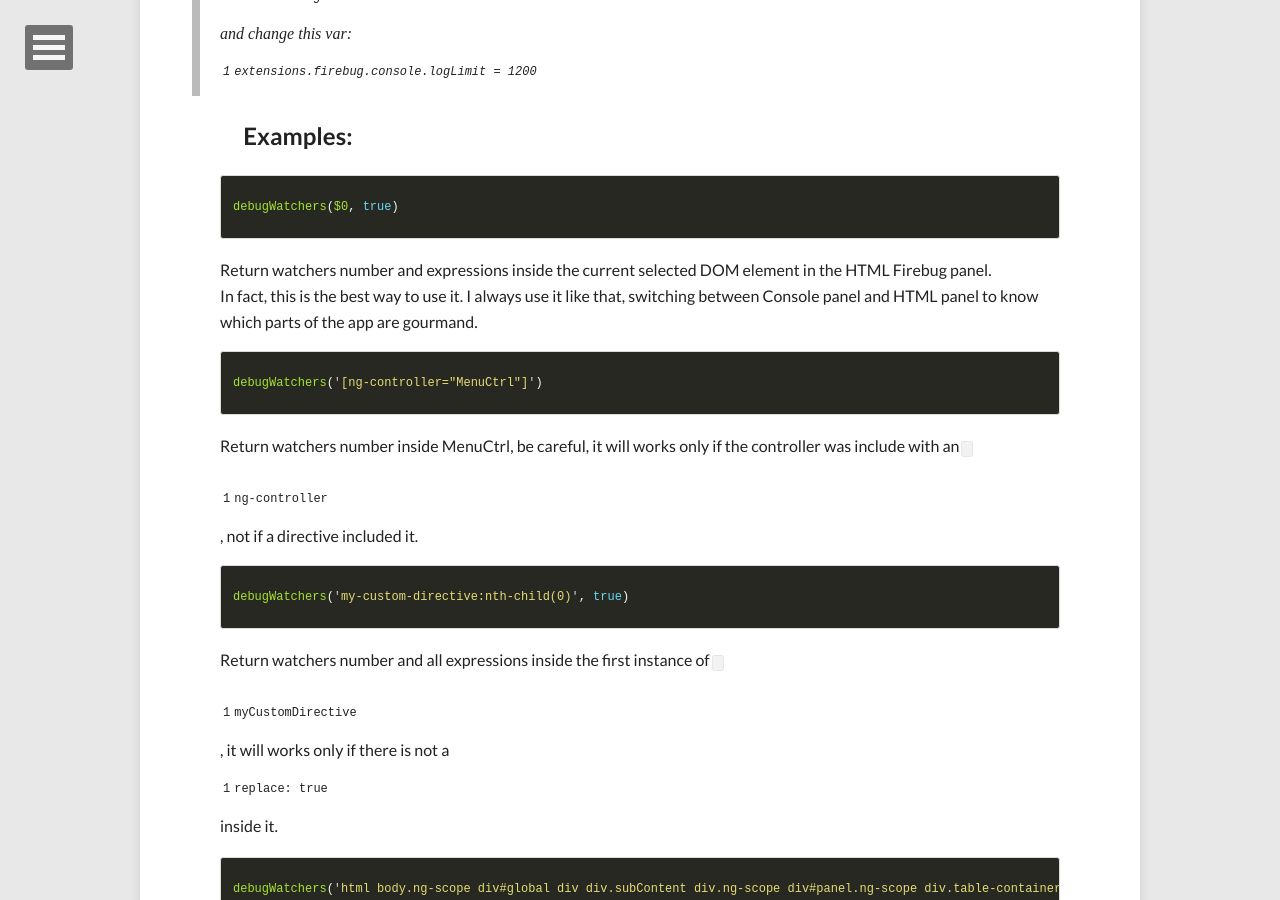
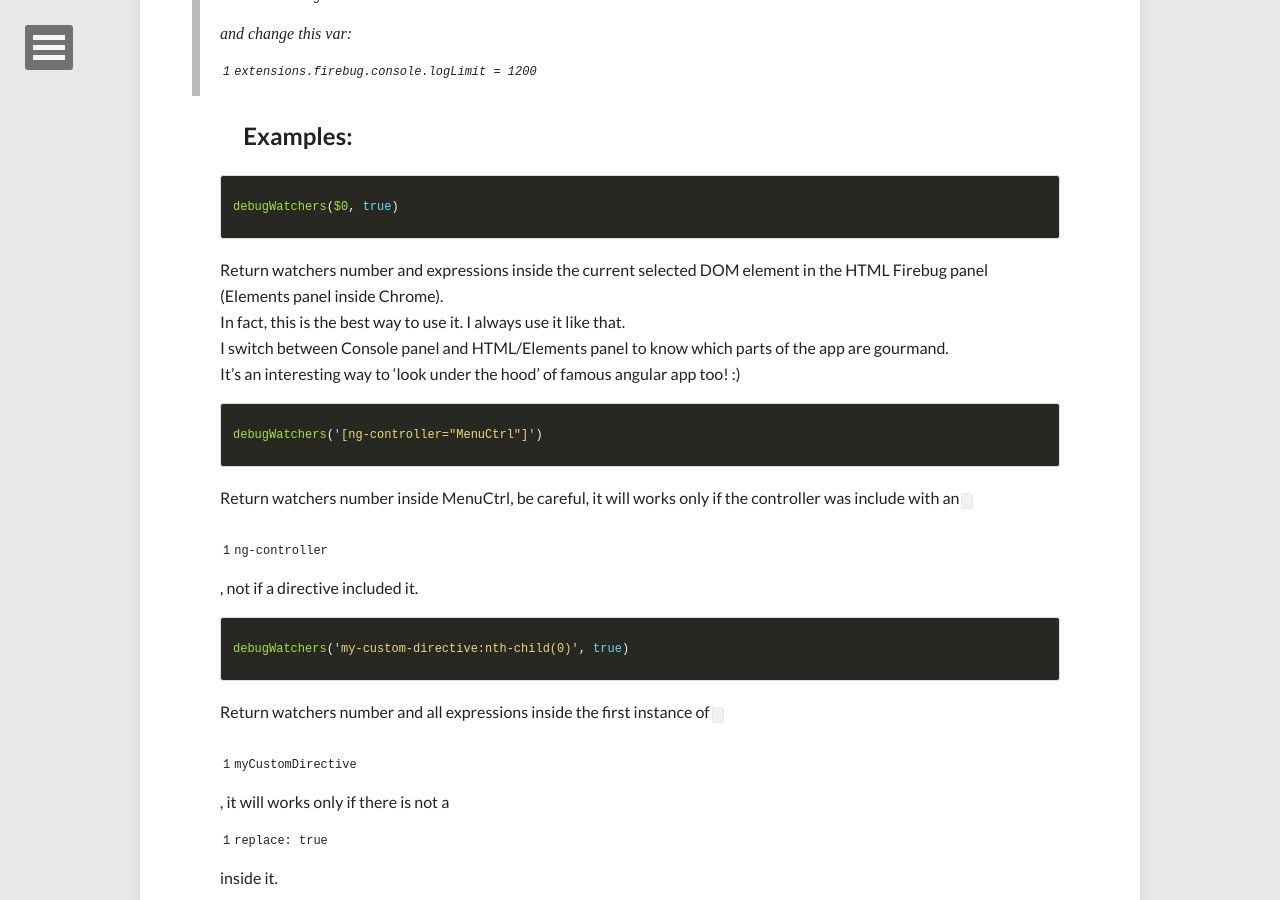
Before and after one commit to bertrandg/bertrandg.github.io, a Jekyll site: the page built from _posts/2014-06-09-angularjs-degug-watchers.md, in a window 1280 px wide and 900 px high, scrolled down 1463 px. Built offline with Jekyll 4.4.1, drawn with Linux system fonts in a browser that asks for light colours; nearby versions of some CDN libraries; comment, search, counter and statistics services are not loaded.

Commit message:
Update 2014-06-09-angularjs-degug-watchers.md

```diff
--- a/_posts/2014-06-09-angularjs-degug-watchers.md
+++ b/_posts/2014-06-09-angularjs-degug-watchers.md
@@ -44,8 +44,10 @@ debugWatchers(selector, showExp)
 debugWatchers($0, true)
 {% endhighlight %}
 
-Return watchers number and expressions inside the current selected DOM element in the HTML Firebug panel.<br>
-In fact, this is the best way to use it. I always use it like that, switching between Console panel and HTML panel to know which parts of the app are gourmand.
+Return watchers number and expressions inside the current selected DOM element in the HTML Firebug panel (Elements panel inside Chrome).<br>
+In fact, this is the best way to use it. I always use it like that.<br>
+I switch between Console panel and HTML/Elements panel to know which parts of the app are gourmand.<br>
+It's an interesting way to 'look under the hood' of famous angular app too! :)
 
 {% highlight js %}
 debugWatchers('[ng-controller="MenuCtrl"]')
```
